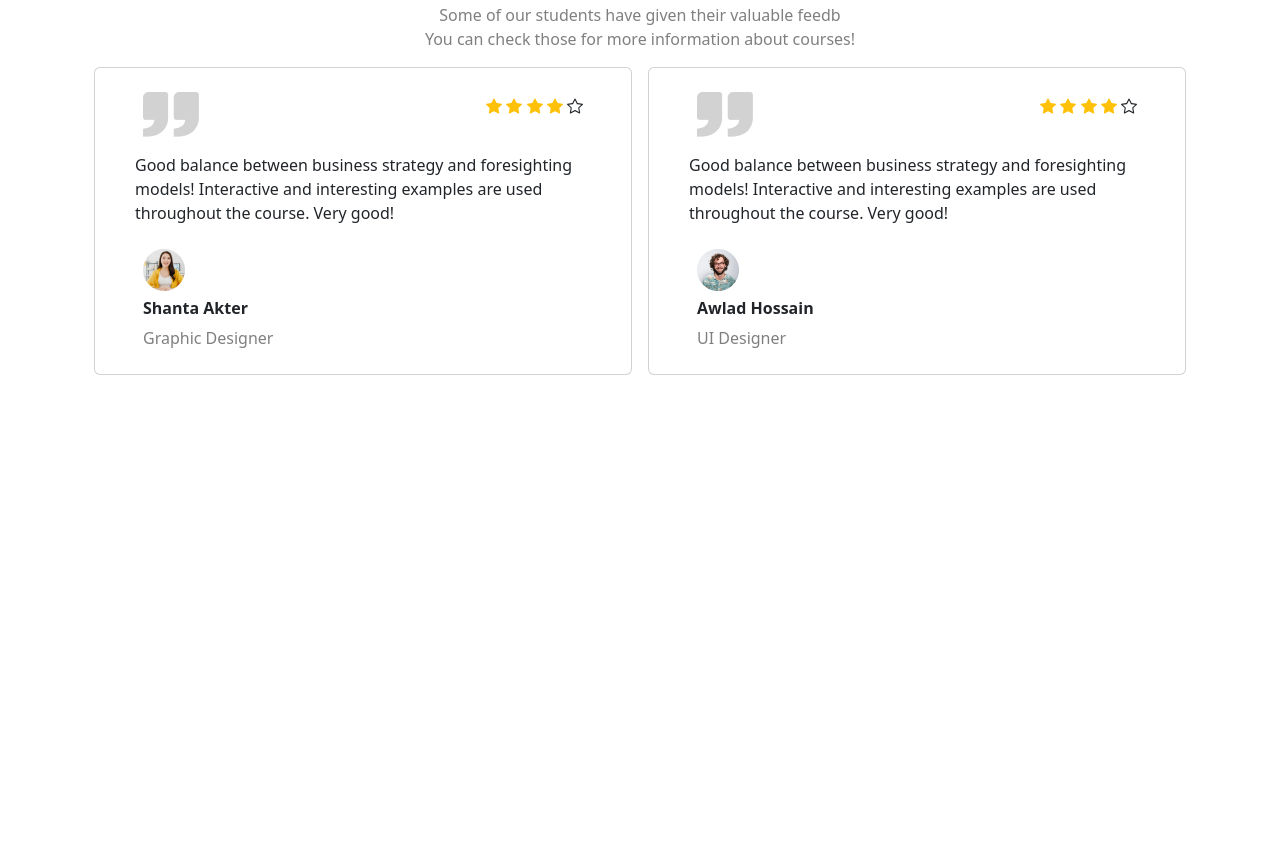
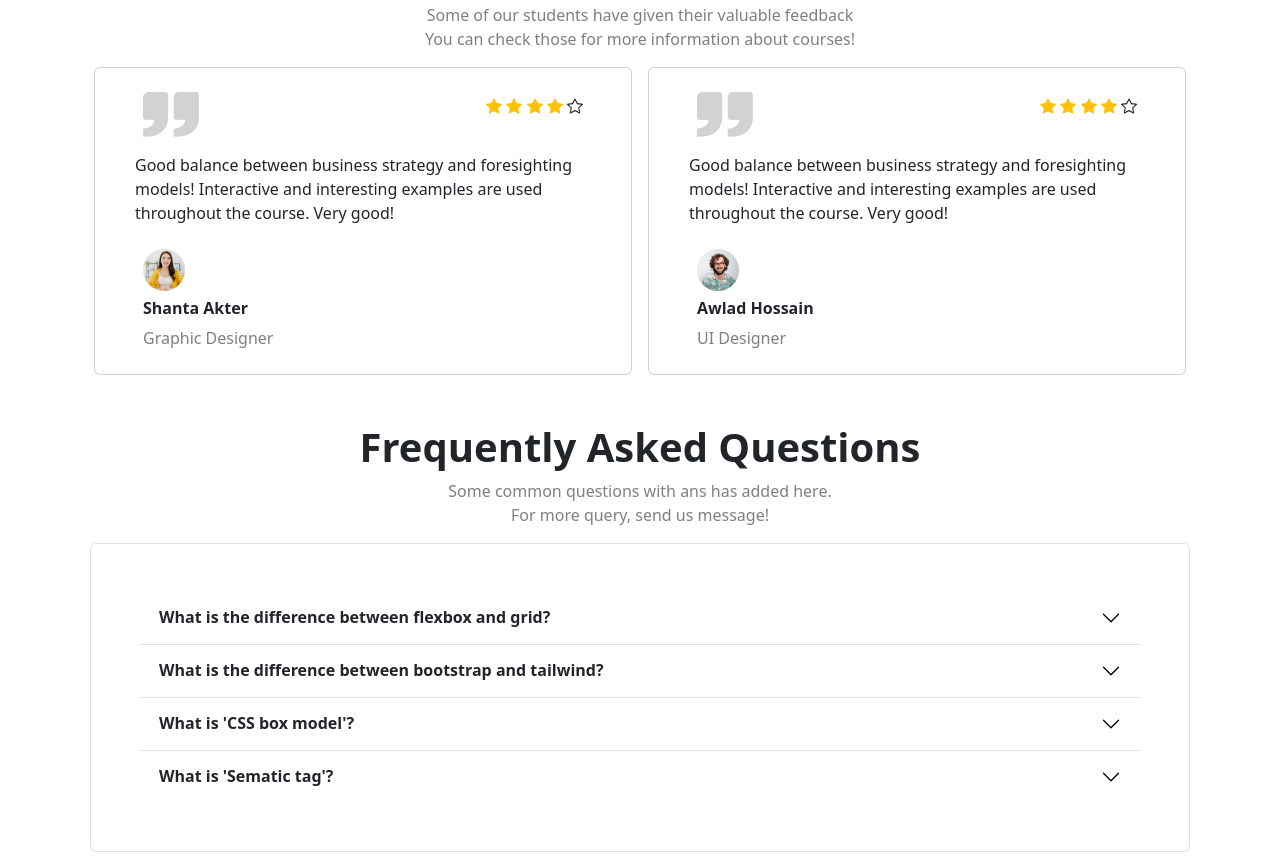
Before and after one commit to Upoma218/edTech-website, a plain HTML site: page index.html in a window 1280 px wide. Shown: the part 3174-4034 px from the top of the page. Before the commit the page ends 3549 px from the top, so only its background shows below. Drawn offline with nearby package versions, Linux system fonts and the light colour scheme.

Commit message:
FAQ added

```diff
--- a/index.html
+++ b/index.html
@@ -346,7 +346,7 @@
       <section class="container mt-5">
         <div class="text-center mt-5">
           <h1 class=" fw-bold">Some Students Feedback</h1>
-          <p class="fs-6 text-black-50">Some of our students have given their valuable feedb<br>You can check those for more information about courses!</p>
+          <p class="fs-6 text-black-50">Some of our students have given their valuable feedback<br>You can check those for more information about courses!</p>
         </div>
         <!-- reviews -->
         <div class="container mt-3">
@@ -420,6 +420,57 @@
 
           </div>
       </section>
+      <!-- FAQ   -->
+      <section class="container mt-5">
+        <div class="text-center mt-5">
+          <h1 class=" fw-bold">Frequently Asked Questions</h1>
+          <p class="fs-6 text-black-50">Some common questions with ans has added here.<br>For more query, send us message!</p>
+        </div>
+        <div class="FAQs m-2 p-5 border rounded">
+          <div class="accordion accordion-flush" id="accordionFlushExample">
+            <div class="accordion-item">
+              <h2 class="accordion-header" id="flush-headingOne">
+                <button class="accordion-button collapsed fw-bold" type="button" data-bs-toggle="collapse" data-bs-target="#flush-collapseOne" aria-expanded="false" aria-controls="flush-collapseOne">
+                  What is the difference between flexbox and grid?
+                </button>
+              </h2>
+              <div id="flush-collapseOne" class="accordion-collapse collapse" aria-labelledby="flush-headingOne" data-bs-parent="#accordionFlushExample">
+                <div class="accordion-body">Grid is made for two-dimensional layout while Flexbox is for one. This means Flexbox can work on either row or columns at a time, but Grids can work on both. Flexbox, gives you more flexibility while working on either element (row or column). HTML markup and CSS will be easy to manage in this type of scenario</div>
+              </div>
+            </div>
+            <div class="accordion-item">
+              <h2 class="accordion-header" id="flush-headingTwo">
+                <button class="accordion-button collapsed fw-bold" type="button" data-bs-toggle="collapse" data-bs-target="#flush-collapseTwo" aria-expanded="false" aria-controls="flush-collapseTwo">
+                  What is the difference between bootstrap and tailwind?
+                </button>
+              </h2>
+              <div id="flush-collapseTwo" class="accordion-collapse collapse" aria-labelledby="flush-headingTwo" data-bs-parent="#accordionFlushExample">
+                <div class="accordion-body">Bootstrap comes with a set of pre-styled responsive, mobile-first components that possess a definite UI kit. Tailwind CSS uses a set of utility classes to create a neat UI with more flexibility and uniqueness. Sites created using Bootstrap follow the generic pattern that makes them look identical.</div>
+              </div>
+            </div>
+            <div class="accordion-item">
+              <h2 class="accordion-header" id="flush-headingTwo">
+                <button class="accordion-button collapsed fw-bold" type="button" data-bs-toggle="collapse" data-bs-target="#flush-collapseTwo" aria-expanded="false" aria-controls="flush-collapseTwo">
+                  What is 'CSS box model'?
+                </button>
+              </h2>
+              <div id="flush-collapseTwo" class="accordion-collapse collapse" aria-labelledby="flush-headingTwo" data-bs-parent="#accordionFlushExample">
+                <div class="accordion-body">The CSS box model is a container that contains multiple properties including borders, margin, padding, and the content itself. It is used to create the design and layout of web pages. It can be used as a toolkit for customizing the layout of different elements. The web browser renders every element as a rectangular box according to the CSS box model. Box-Model has multiple properties in CSS. Some of them are- Content, Padding, Margin, Border</div>
+              </div>
+            </div>
+            <div class="accordion-item">
+              <h2 class="accordion-header" id="flush-headingThree">
+                <button class="accordion-button collapsed fw-bold" type="button" data-bs-toggle="collapse" data-bs-target="#flush-collapseThree" aria-expanded="false" aria-controls="flush-collapseThree">
+                  What is 'Sematic tag'?
+                </button>
+              </h2>
+              <div id="flush-collapseThree" class="accordion-collapse collapse" aria-labelledby="flush-headingThree" data-bs-parent="#accordionFlushExample">
+                <div class="accordion-body">The HTML semantics refers to the tags that provide meaning to an HTML page rather than just presentation. It makes HTML more comprehensible by better defining the different sections and layout of web pages.</div>
+              </div>
+            </div>
+          </div>
+        </div>
+      </section>
     </main>
     <script src="https://cdn.jsdelivr.net/npm/bootstrap@5.2.0/dist/js/bootstrap.bundle.min.js" integrity="sha384-A3rJD856KowSb7dwlZdYEkO39Gagi7vIsF0jrRAoQmDKKtQBHUuLZ9AsSv4jD4Xa" crossorigin="anonymous"></script>
   </body>
```
